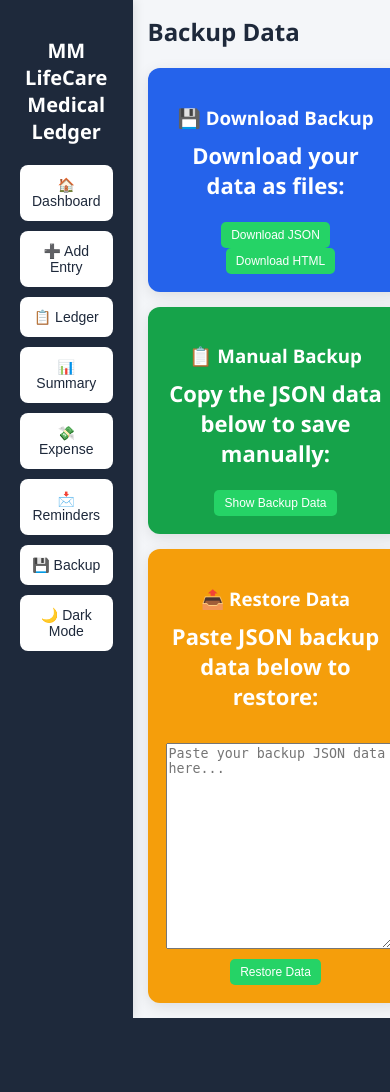
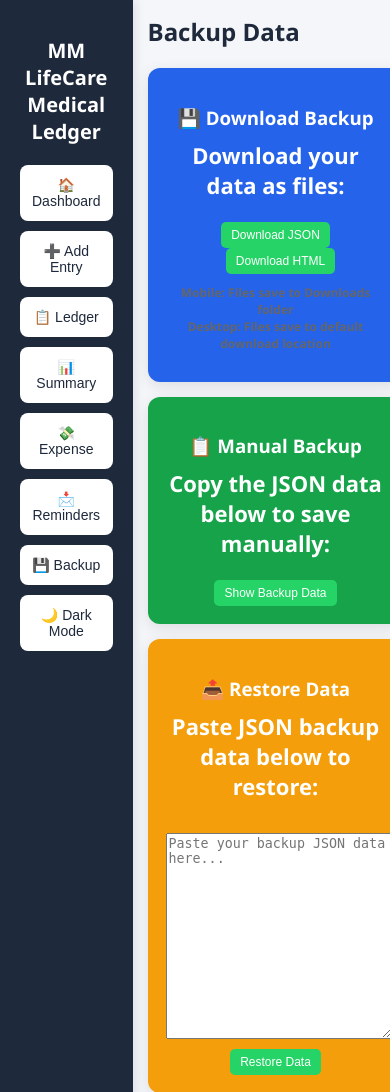
Before and after one commit to makibul98545/pharmacy-app, a Flask app: page / in a window 390 px wide, after a click on "💾 Backup". Shown: the top 1092 px of the page. Before the commit the page ends 1018 px from the top, so only its background shows below. Run offline with Flask 3, Linux system fonts and the light colour scheme; data that the repository does not hold is empty.

Commit message:
Add file storage location guidance for mobile and desktop backup downloads

```diff
--- a/templates/index.html
+++ b/templates/index.html
@@ -201,6 +201,10 @@
                     <p>Download your data as files:</p>
                     <button onclick="exportData()">Download JSON</button>
                     <button onclick="exportHTML()" style="margin-left:10px;">Download HTML</button>
+                    <p style="font-size:12px;margin-top:10px;color:#666;">
+                        <strong>Mobile:</strong> Files save to Downloads folder<br>
+                        <strong>Desktop:</strong> Files save to default download location
+                    </p>
                 </div>
 
                 <div class="card green">
```
